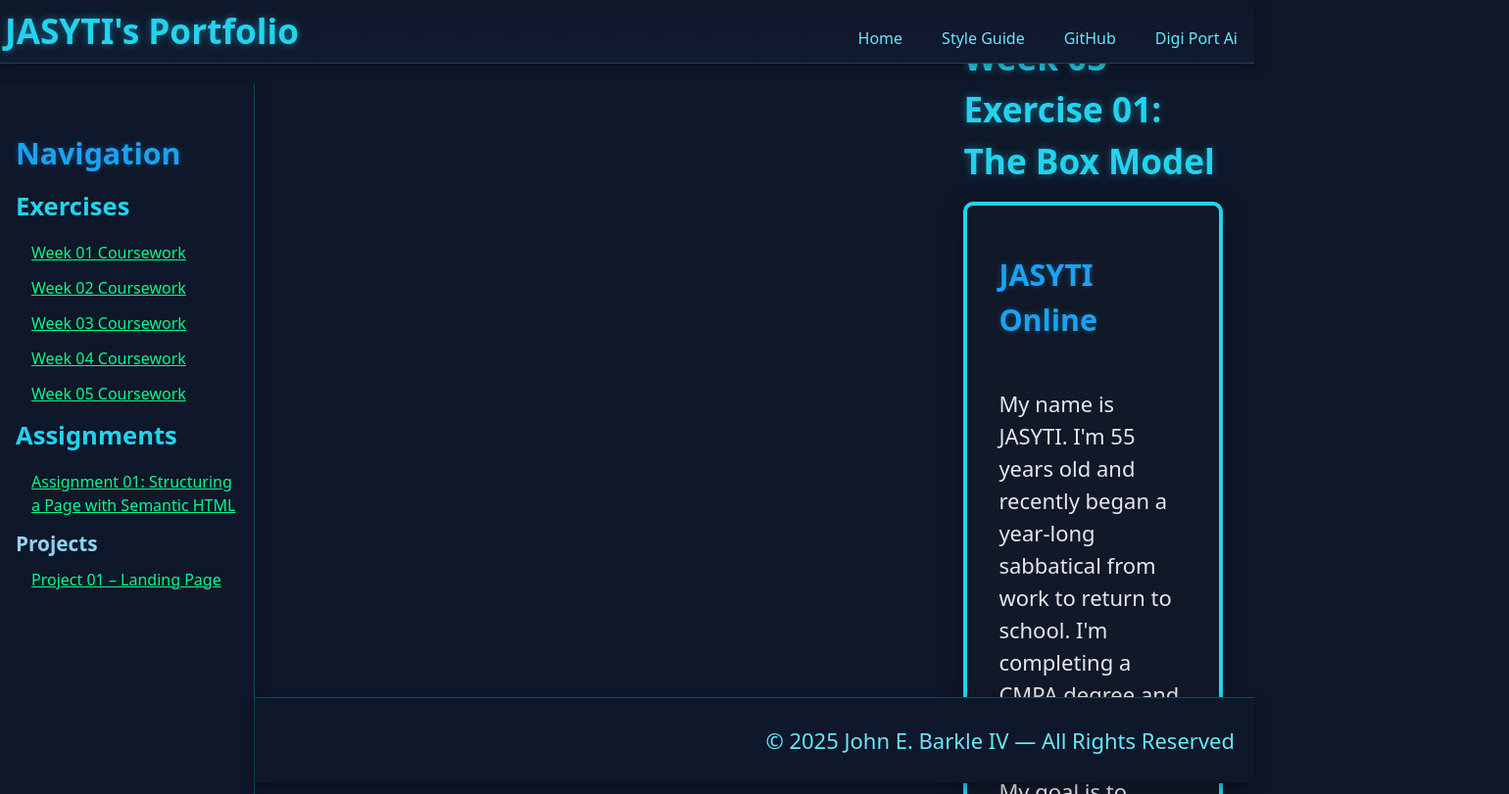
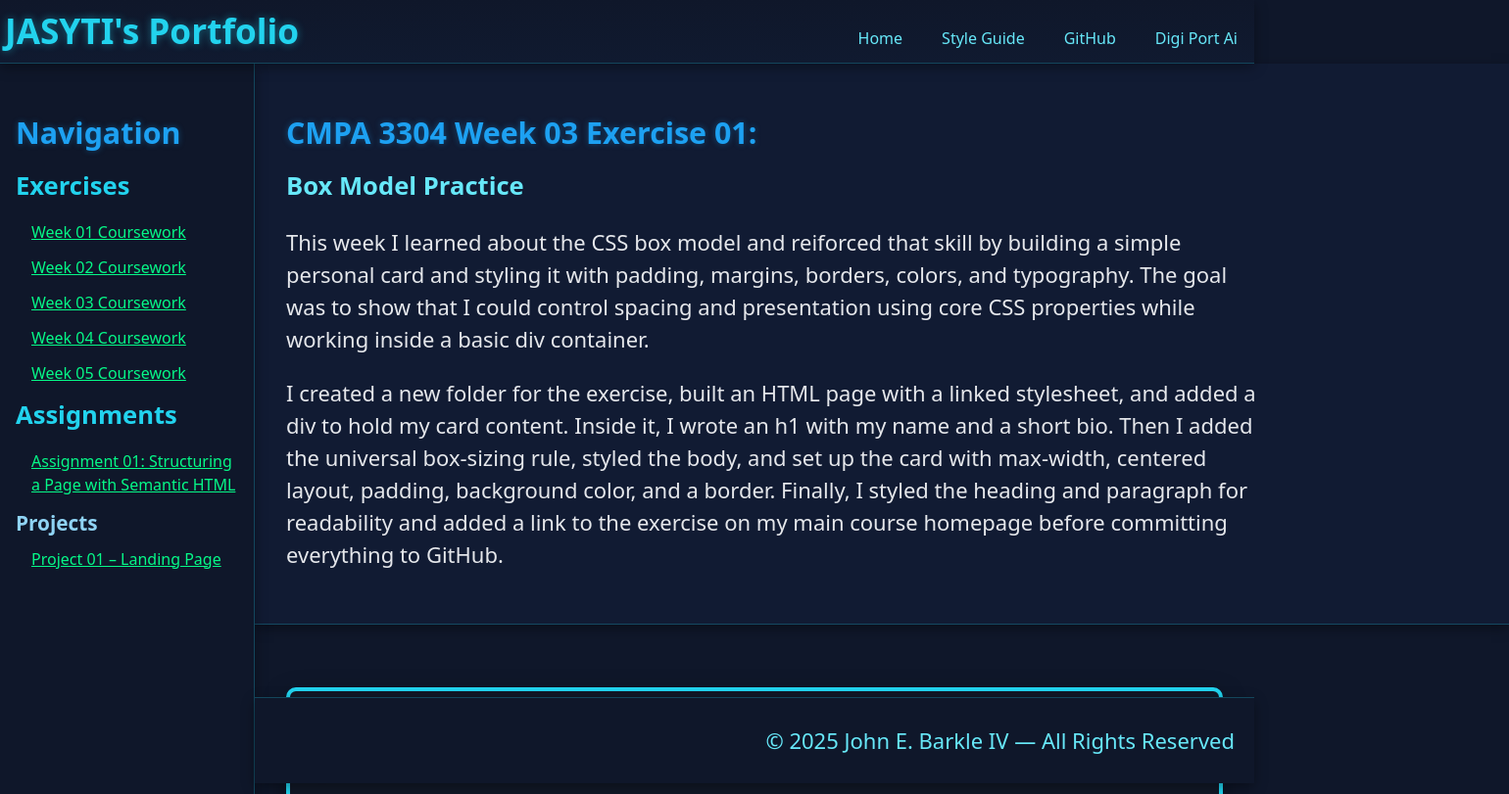
Before and after one commit to JASYTIONLINE/r72-jasyti-cmpa-3304-portfolio, a plain HTML site: page content/w3-coursework/w3e1/index.html in a window 1280 px wide. Shown: the top 811 px of the page at 98% size, 1540 px wide, since content can reach past the window. Drawn offline with Linux system fonts and the light colour scheme.

Commit message:
chore: update cosmetics and fix CSS

```diff
--- a/assets/css/style.css
+++ b/assets/css/style.css
@@ -235,6 +235,7 @@ a[href^="#"]:focus-visible {
    ============================================================================= */
 .layout {
   display: flex;
+  flex-direction: column;
   align-items: flex-start;
   gap: 2rem;
 }
@@ -252,6 +253,18 @@ a[href^="#"]:focus-visible {
   text-align: center;
 }
 
+/* Hero introduction area aligned with main content */
+.hero {
+  width: 100%;
+  background: var(--color-dk-offset);
+  border-bottom: var(--border-soft);
+  box-shadow: var(--shadow-sm);
+  padding: var(--space-6);
+  /* height of sticky header */
+  margin-top: 65px;
+  margin-left: 260px;
+}
+
 .navbar {
   display: flex;
   justify-content: space-between;
@@ -266,16 +279,6 @@ a[href^="#"]:focus-visible {
   gap: 1rem;
 }
 
-/* Hero introduction area aligned with main content */
-.hero {
-  background: var(--color-dk-offset);
-  border-bottom: var(--border-soft);
-  box-shadow: var(--shadow-sm);
-  padding: var(--space-6);
-  margin-top: 50px;
-  margin-left: 260px;
-}
-
 /* Sidebar navigation (fixed) */
 .sidebar {
   position: fixed;
@@ -283,8 +286,8 @@ a[href^="#"]:focus-visible {
   left: 0;
   width: 260px;
   height: 100vh;
-  margin-top: 86px;
   /* height of sticky header */
+  margin-top: 65px;
   background-color: var(--color-dk);
   border-right: var(--border-soft);
   box-shadow: var(--shadow-sm);
--- a/content/w3-coursework/w3e1/index.html
+++ b/content/w3-coursework/w3e1/index.html
@@ -16,6 +16,7 @@ in paragraph form for future reference and study.
     <title>W3E1 Box Model</title>
     <link rel="stylesheet" href="../../../assets/css/style.css" />
   </head>
+
   <body>
     <header class="header">
       <section class="navbar">
@@ -31,11 +32,11 @@ in paragraph form for future reference and study.
         </nav>
       </section>
     </header>
-    <!--
-  The main region holds the self-contained article card.
-  It demonstrates the box model using semantic HTML elements.
-  -->
+ <!-- The Layout class defines the overall page structure using Flexbox.
+      It contains the sidebar, hero section, main content, and footer.
+      Each section is clearly defined for easy navigation and readability. -->
     <div class="layout">
+      <!-- the sidebar offers quick links to other coursework and projects and persists throught the web site as static navigation section-->
       <aside class="sidebar">
         <h2>Navigation</h2>
         <section>
@@ -82,11 +83,19 @@ in paragraph form for future reference and study.
           </ul>
         </section>
       </aside>
-      <h2>h2>Week 03 Exercise 01: Box Model Practice</h2>
+<!-- The hero section provides a prominent introduction to the page content.
+      It highlights the exercise title and sets the tone for the main content. The Section persists throughtout the document, but the content changes based on the page context.-->
+      <section class="hero">
+        <h2>CMPA 3304 Week 03 Exercise 01: </h2>
+           <h3>Box Model Practice</h3>
+           <p>This week I learned about the CSS box model and reiforced that skill by building a simple personal card and styling it with padding, margins, borders, colors, and typography. The goal was to show that I could control spacing and presentation using core CSS properties while working inside a basic div container.</p>
+           <p>I created a new folder for the exercise, built an HTML page with a linked stylesheet, and added a div to hold my card content. Inside it, I wrote an h1 with my name and a short bio. Then I added the universal box-sizing rule, styled the body, and set up the card with max-width, centered layout, padding, background color, and a border. Finally, I styled the heading and paragraph for readability and added a link to the exercise on my main course homepage before committing everything to GitHub.</p>
+      </section>
+
       <main class="main-content">
         <!-- Inside the Card Content  -->
         <section class="assignment-container">
-          <h1>Week 03 Exercise 01: The Box Model</h1>
+
           <article class="card card--bio ring-green">
             <!--
       The internal header introduces the card content.
@@ -130,9 +139,10 @@ in paragraph form for future reference and study.
       The footer offers contextual metadata or attribution for the card.
       It provides closure to the component and maintains balanced structure.
       --></main>
+
+      <footer class="footer">
+        <p>© 2025 John E. Barkle IV — All Rights Reserved</p>
+      </footer>
     </div>
-    <footer class="footer">
-      <p>© 2025 John E. Barkle IV — All Rights Reserved</p>
-    </footer>
   </body>
 </html>
```
Also changed, not shown: content/w3-coursework/index.html (+1 -5 lines).
